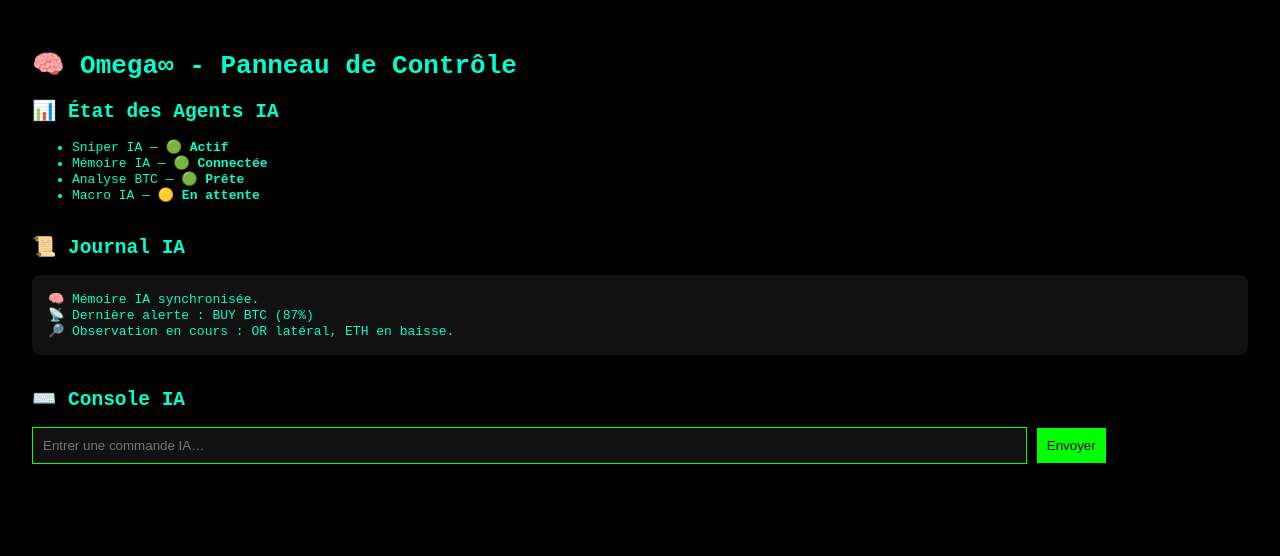
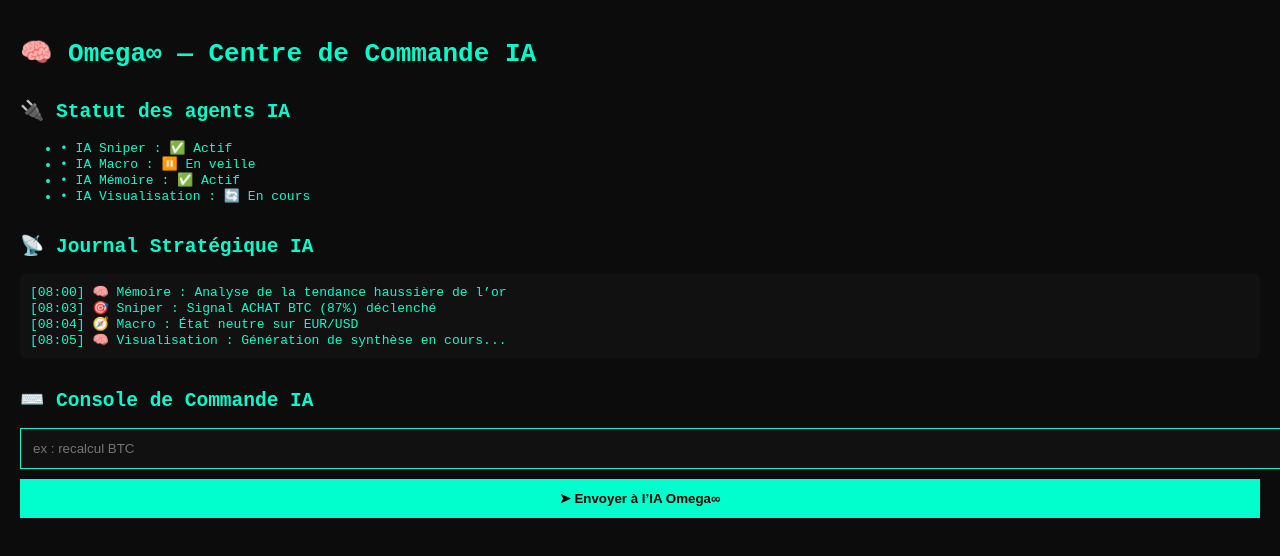
Before and after one commit to RugbymanTo13/NewOmega, a React (Create React App) app: page / in a window 1280 px wide. Shown: the top 556 px of the page. Built offline with nearby package versions, Linux system fonts and the light colour scheme.

Commit message:
Add files via upload

```diff
--- a/package.json
+++ b/package.json
@@ -1,5 +1,5 @@
 {
-  "name": "omega-control-center",
+  "name": "omega-infinity-dashboard",
   "version": "1.0.0",
   "private": true,
   "dependencies": {
--- a/public/index.html
+++ b/public/index.html
@@ -4,9 +4,9 @@
   <head>
     <meta charset="UTF-8" />
     <meta name="viewport" content="width=device-width, initial-scale=1.0" />
-    <title>Omega∞ Control Center</title>
+    <title>Centre de Commande Omega∞</title>
   </head>
-  <body style="margin:0;padding:0;background:#000;color:#fff;">
+  <body style="margin:0;padding:0;background:#000;color:#00ffcc;">
     <div id="root"></div>
   </body>
 </html>
--- a/src/App.js
+++ b/src/App.js
@@ -1,69 +1,70 @@
 
 import React, { useState } from "react";
 
-const agentsStatus = [
-  { name: "Sniper IA", status: "🟢 Actif" },
-  { name: "Mémoire IA", status: "🟢 Connectée" },
-  { name: "Analyse BTC", status: "🟢 Prête" },
-  { name: "Macro IA", status: "🟡 En attente" },
+const agents = [
+  { nom: "IA Sniper", statut: "✅ Actif" },
+  { nom: "IA Macro", statut: "⏸️ En veille" },
+  { nom: "IA Mémoire", statut: "✅ Actif" },
+  { nom: "IA Visualisation", statut: "🔄 En cours" },
 ];
 
-const dashboardStyle = {
-  background: "#000",
-  color: "#00ffcc",
-  fontFamily: "monospace",
-  padding: "2rem",
-  height: "100vh",
-};
-
-function App() {
-  const [command, setCommand] = useState("");
-  const [logs, setLogs] = useState([
-    "🧠 Mémoire IA synchronisée.",
-    "📡 Dernière alerte : BUY BTC (87%)",
-    "🔎 Observation en cours : OR latéral, ETH en baisse.",
+const App = () => {
+  const [commande, setCommande] = useState("");
+  const [journal, setJournal] = useState([
+    "[08:00] 🧠 Mémoire : Analyse de la tendance haussière de l’or",
+    "[08:03] 🎯 Sniper : Signal ACHAT BTC (87%) déclenché",
+    "[08:04] 🧭 Macro : État neutre sur EUR/USD",
+    "[08:05] 🧠 Visualisation : Génération de synthèse en cours...",
   ]);
 
-  const handleCommand = () => {
-    if (command.trim()) {
-      setLogs([...logs, `> ${command}`, "✅ IA : Commande reçue. Traitement en cours..."]);
-      setCommand("");
+  const envoyerCommande = () => {
+    if (commande.trim()) {
+      const entree = `[manuel] > ${commande}`;
+      setJournal([...journal, entree, `[IA] Exécution simulée de : ${commande}`]);
+      setCommande("");
     }
   };
 
   return (
-    <div style={dashboardStyle}>
-      <h1>🧠 Omega∞ - Panneau de Contrôle</h1>
-      <section>
-        <h2>📊 État des Agents IA</h2>
+    <div style={{ padding: 20, fontFamily: "monospace", background: "#0c0c0c", color: "#00ffcc", minHeight: "100vh" }}>
+      <h1>🧠 Omega∞ — Centre de Commande IA</h1>
+
+      <section style={{ marginTop: 30 }}>
+        <h2>🔌 Statut des agents IA</h2>
         <ul>
-          {agentsStatus.map((agent, idx) => (
-            <li key={idx}>{agent.name} — <strong>{agent.status}</strong></li>
+          {agents.map((a, i) => (
+            <li key={i}>• {a.nom} : {a.statut}</li>
           ))}
         </ul>
       </section>
-      <section style={{ marginTop: "2rem" }}>
-        <h2>📜 Journal IA</h2>
-        <div style={{ background: "#111", padding: "1rem", borderRadius: "8px", maxHeight: 200, overflowY: "auto" }}>
-          {logs.map((log, idx) => (
-            <p key={idx} style={{ margin: 0 }}>{log}</p>
+
+      <section style={{ marginTop: 30 }}>
+        <h2>📡 Journal Stratégique IA</h2>
+        <div style={{ background: "#111", padding: 10, borderRadius: 6, maxHeight: 200, overflowY: "auto" }}>
+          {journal.map((entree, idx) => (
+            <div key={idx}>{entree}</div>
           ))}
         </div>
       </section>
-      <section style={{ marginTop: "2rem" }}>
-        <h2>⌨️ Console IA</h2>
+
+      <section style={{ marginTop: 30 }}>
+        <h2>⌨️ Console de Commande IA</h2>
         <input
-          value={command}
-          onChange={(e) => setCommand(e.target.value)}
-          placeholder="Entrer une commande IA…"
-          style={{ padding: 10, width: "80%", background: "#111", color: "#0f0", border: "1px solid #0f0" }}
+          type="text"
+          value={commande}
+          onChange={(e) => setCommande(e.target.value)}
+          placeholder="ex : recalcul BTC"
+          style={{ width: "100%", padding: 12, background: "#111", color: "#fff", border: "1px solid #00ffcc" }}
         />
-        <button onClick={handleCommand} style={{ marginLeft: 10, padding: 10, background: "#0f0", color: "#000", border: "none" }}>
-          Envoyer
+        <button
+          onClick={envoyerCommande}
+          style={{ marginTop: 10, padding: 12, background: "#00ffcc", border: "none", color: "#000", fontWeight: "bold", width: "100%" }}
+        >
+          ➤ Envoyer à l’IA Omega∞
         </button>
       </section>
     </div>
   );
-}
+};
 
 export default App;
```
